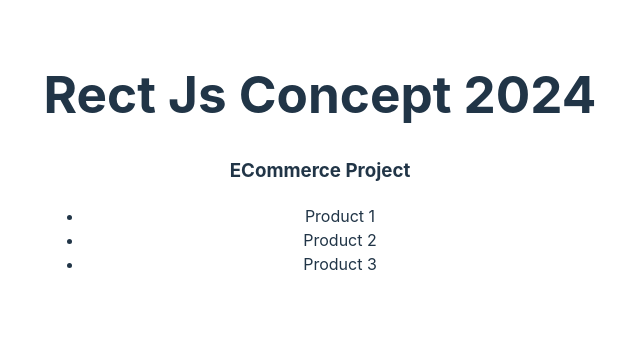
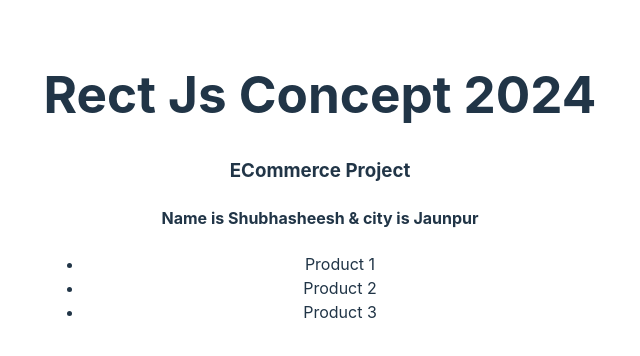
Before and after one commit to Sk-Shubhasheesh/React-Training-PSIT, a React (Vite) app: page / in a window 1280 px wide. Shown: the top 356 px of the page, without its empty margins (320-960 px from the left). Built offline with nearby package versions, Linux system fonts and the light colour scheme.

Commit message:
Props - Pasing data one to another comp.

```diff
--- a/src/App.jsx
+++ b/src/App.jsx
@@ -13,7 +13,7 @@ function App() {
 
       {/* Nexted Component Example - App -> product list -> product item -> button component
  */}
-      <ProductList />
+      <ProductList name="Shubhasheesh" city="Jaunpur" />
     </div>
   )
 
--- a/src/components/products/index.jsx
+++ b/src/components/products/index.jsx
@@ -2,11 +2,15 @@ import ProductItem from "./components/product-item";
 
 const dummmyProductData = ['Product 1', 'Product 2', 'Product 3'];
 
-function ProductList() {
+
+function ProductList(props) {
+    // we will directly destructure is props function ProductList({name, city}) { }
+    const {name, city} = props;
     return (
         <div>
             <h3>ECommerce Project</h3>
             {/* <ProductItem /> */}
+            <h4>Name is {name} & city is {city}</h4>
            <ul>
             {
                 dummmyProductData.map((item, index)=>
```
